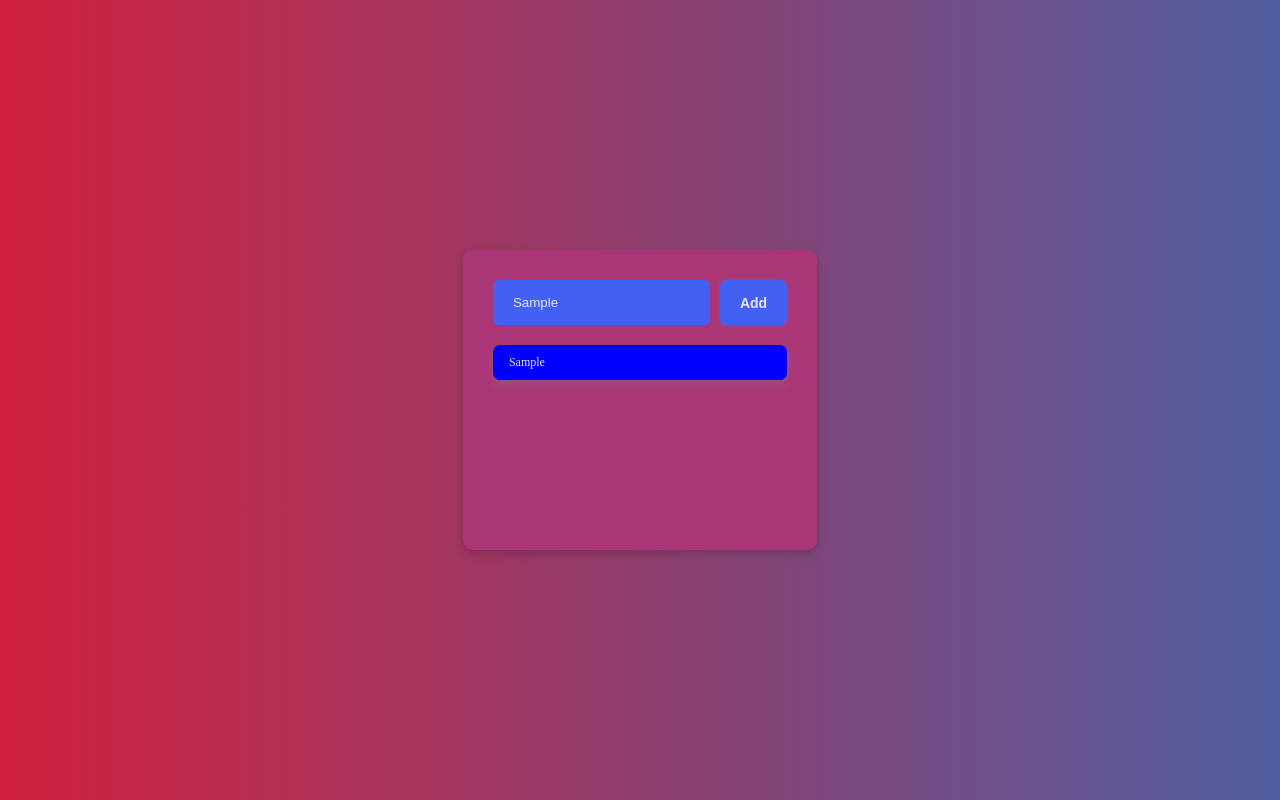
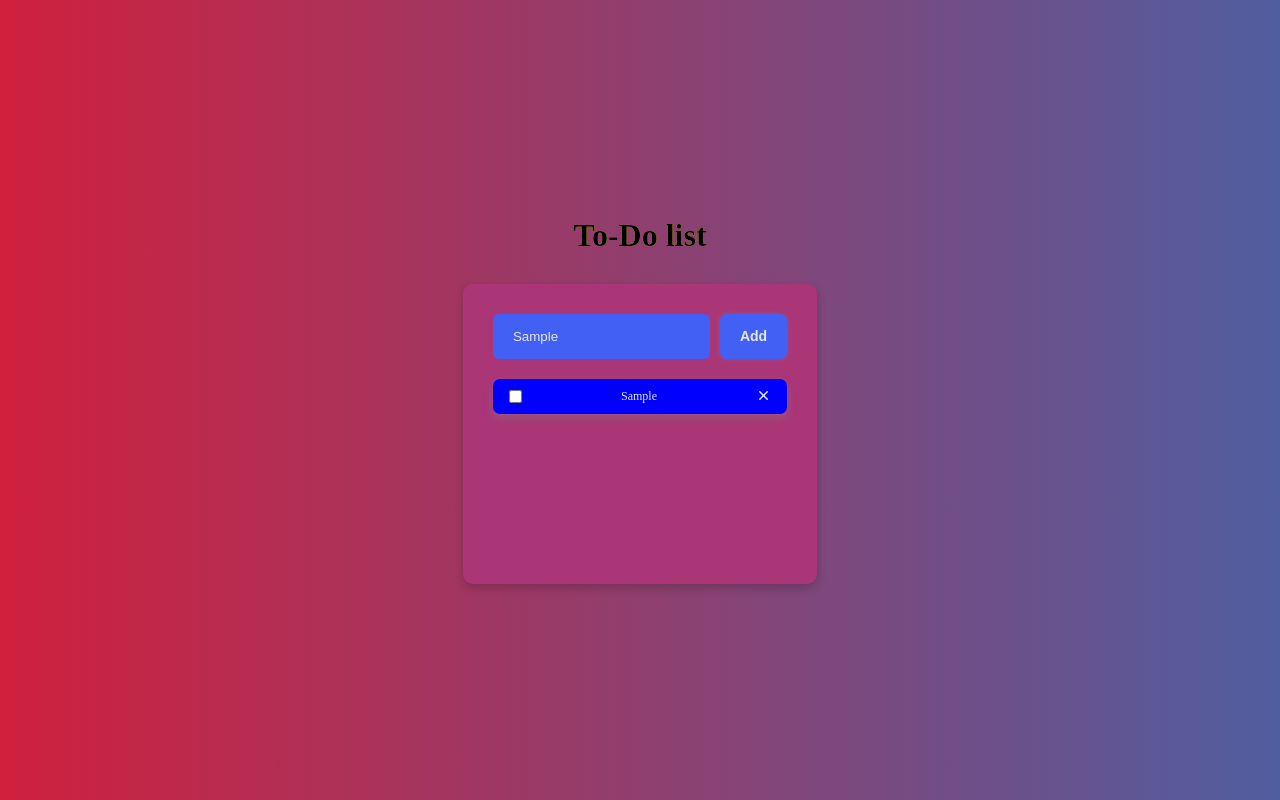
Before and after one commit to DemmyJay-99/Playground, a plain HTML site: page to-do/index.html in a window 1280 px wide. Both pictures are taken after typing "Sample" into the empty fields and a click on the button "Add". Drawn offline with Linux system fonts and the light colour scheme.

Commit message:
Add checkbox and x

```diff
--- a/to-do/index.html
+++ b/to-do/index.html
@@ -5,8 +5,10 @@
     <meta name="viewport" content="width=device-width, initial-scale=1.0">
     <title>Document</title>
     <link rel="stylesheet" href="style.css">
+    <link rel="stylesheet" href="https://cdnjs.cloudflare.com/ajax/libs/font-awesome/7.0.0/css/all.min.css">
 </head>
 <body>
+    <h1>To-Do list</h1>
     <div class="wrapper">
         <div class="box">
             <input type="text" placeholder="Enter text" id="input" autofocus>
--- a/to-do/script.js
+++ b/to-do/script.js
@@ -3,8 +3,10 @@ const btn = document.getElementById('btn');
 const content = document.getElementById('content');
 
 function addItem() {
+    if(input.value) {
     const listItem = document.createElement('li')
-    listItem.innerHTML = `${input.value}`;
+    listItem.innerHTML = `<input type="checkbox"> ${input.value} <i class="fa-solid fa-xmark"></i>`;
 
     content.appendChild(listItem);
+    }
 }
--- a/to-do/style.css
+++ b/to-do/style.css
@@ -7,9 +7,16 @@
 body{
     height: 100vh;
     display: flex;
+    flex-direction: column;
     place-content: center;
     place-items: center;
     background: linear-gradient(90deg, hsla(350, 73%, 47%, 1) 0%, hsla(230, 33%, 47%, 1) 100%);
+}
+
+h1{
+    margin-bottom: 30px;
+    background: yellow;
+    background-clip: text;
 }
 
 .wrapper{
@@ -47,7 +54,7 @@ body{
     margin-bottom: 10px;
 }
 
-input {
+.box input {
     width: 100%;
     margin-right: 10px;
     border: 0;
@@ -81,4 +88,12 @@ li {
     color: #e6e6e6;
     user-select: none;
     box-shadow: 0px 4px 10px rgba(128, 128, 128, 0.409);
+    display: flex;
+    flex-direction: row;
+    justify-content: space-between;
+    place-items: center;
+    input{
+        outline: none;
+        border: 0;
+    }
 }
```
